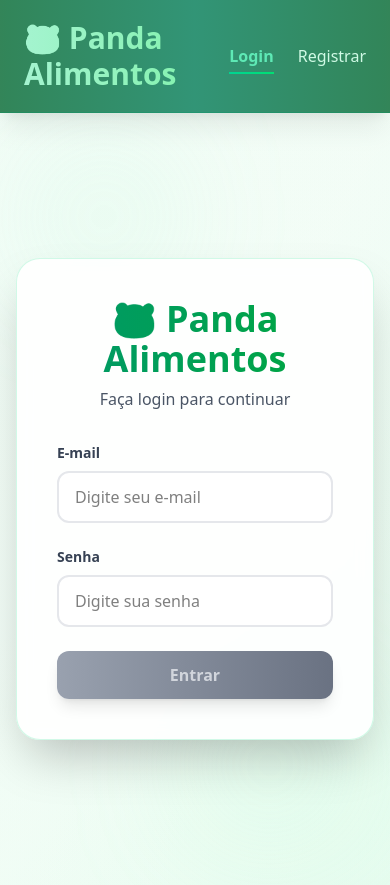
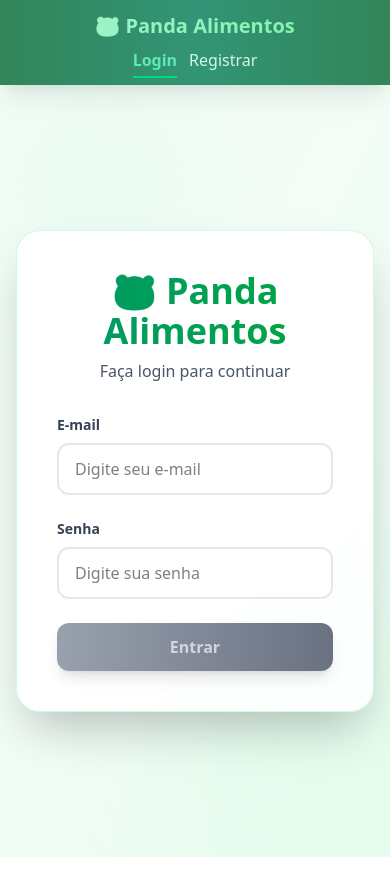
Before and after one commit to mts-ml/eManage, a React (Vite) app in the folder client/: page / in a window 390 px wide. After the commit the page ends 857 px from the top, so only its background shows below. Built offline with nearby package versions, Linux system fonts and the light colour scheme; no server answers.

Commit message:
Change layout in Headers.tsx

```diff
--- a/client/src/components/Header.tsx
+++ b/client/src/components/Header.tsx
@@ -13,21 +13,23 @@ export const Header: React.FC = () => {
 
     return (
         <header className="relative bg-gradient-to-r from-green-800/80 via-emerald-700/80 to-green-800/80 text-white shadow-xl border-b border-emerald-600/30">
-            <div className="max-w-[1400px] mx-auto px-6 py-5 flex justify-between items-center">
-                <h1 className="text-3xl font-bold text-transparent bg-clip-text bg-gradient-to-r from-emerald-200 to-green-300">
+            <div className="max-w-[1400px] mx-auto px-4 sm:px-6 py-3 sm:py-5">
+                {/* Layout para telas pequenas */}
+                <div className="flex flex-col sm:flex-row sm:justify-between sm:items-center space-y-2 sm:space-y-0">
+                    <h1 className="text-xl sm:text-2xl lg:text-3xl font-bold text-transparent bg-clip-text bg-gradient-to-r from-emerald-200 to-green-300 text-center sm:text-left">
                         <NavLink to="/main" className="hover:from-emerald-100 hover:to-green-200 transition-all duration-300">
                             🐼 Panda Alimentos
                         </NavLink>
                     </h1>
 
-                <nav>
+                    <nav className="flex flex-col sm:flex-row items-center space-y-2 sm:space-y-0 sm:space-x-6">
                         {auth.accessToken && (
-                        <h2 className="absolute left-1/2 top-1/2 transform -translate-1/2 text-emerald-100 font-medium text-lg">
+                            <h2 className="text-sm sm:text-base lg:text-lg text-emerald-100 font-medium text-center sm:text-left order-1 sm:order-none">
                                 Bem vindo(a): {auth.name}
                             </h2>
                         )}
 
-                    <ul className="relative flex gap-6 items-center">
+                        <ul className="flex gap-3 sm:gap-6 items-center order-2 sm:order-none">
                         {!auth.accessToken && (
                             <>
                                 <li>
@@ -69,6 +71,7 @@ export const Header: React.FC = () => {
                         </ul>
                     </nav>
                 </div>
+            </div>
         </header>
     )
 }
```
Lines whose indentation alone changed are shown as unchanged.
